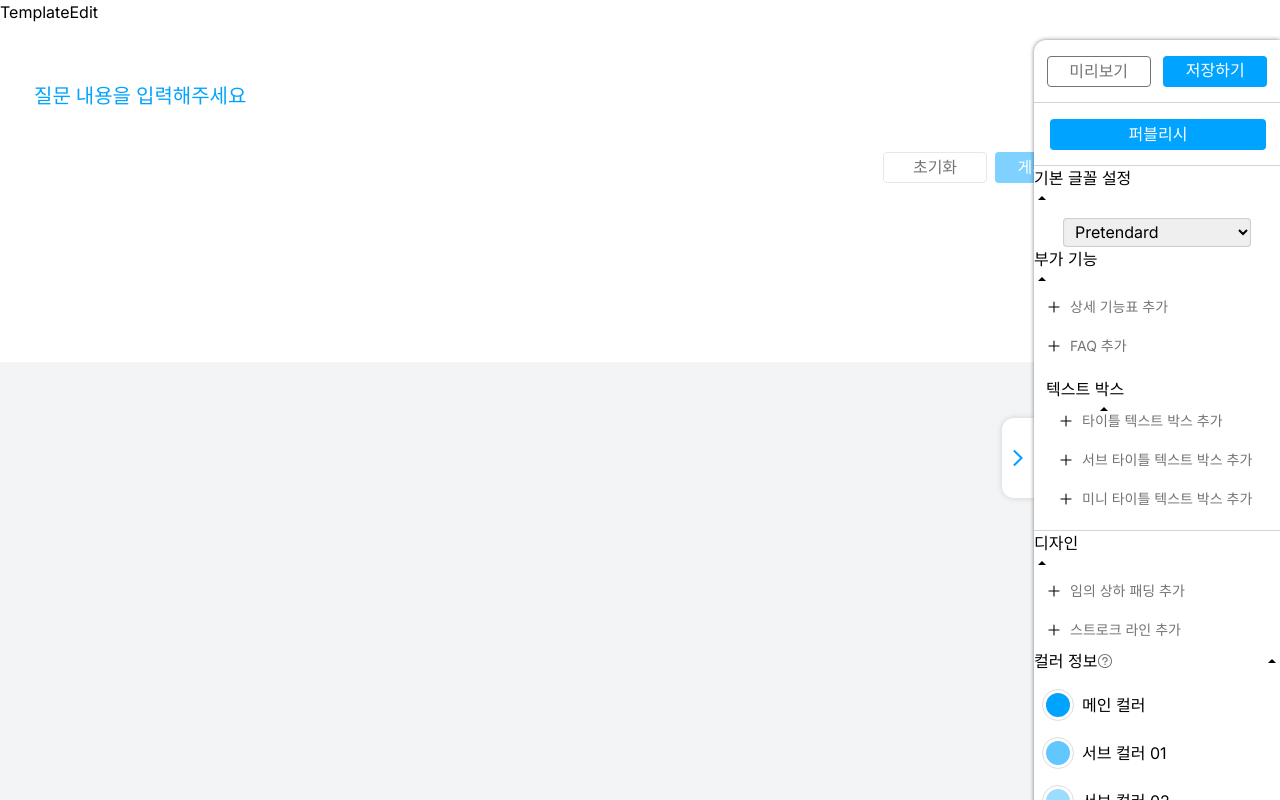
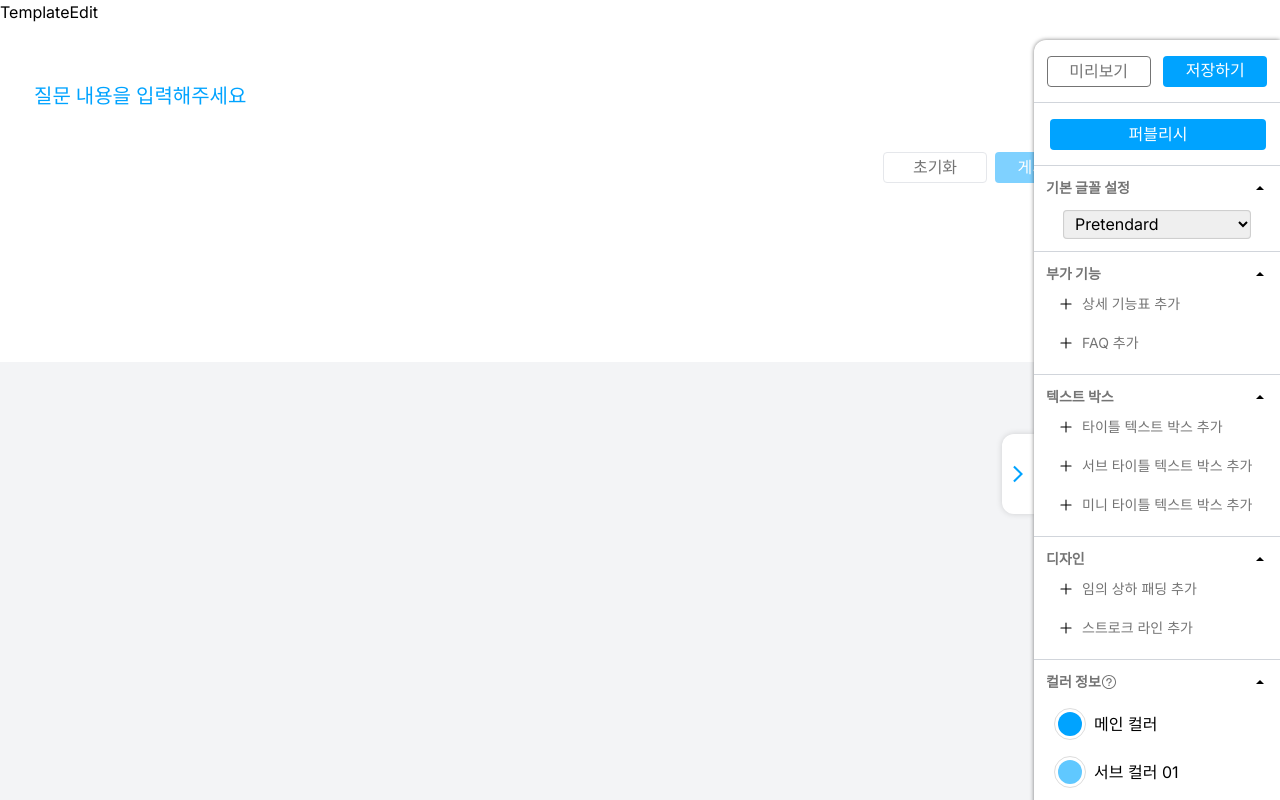
Before and after one commit to minki-dev/PRIETAG_FE, a Next.js app: page /editTemplate in a window 1280 px wide. Built offline with nearby package versions, Linux system fonts and the light colour scheme; a web font is replaced by a local one.

Commit message:
⚙️feat: global styles 추가

```diff
--- a/app/globals.css
+++ b/app/globals.css
@@ -21,3 +21,16 @@ src: url('/fonts/Pretendard-Medium.ttf')
 font-family:'Pretendard-Light';
 src: url('/fonts/Pretendard-Light.ttf')
 }
+
+
+@layer components {
+  .rightmenu_li {
+    @apply border-b border-solid p-3 border-gray-300
+  }
+  .button_li {
+    @apply w-full flex items-center justify-between
+  }
+  .option_li {
+    @apply text-sm font-bold top-[114px] text-[#747474]
+  }
+}
```
